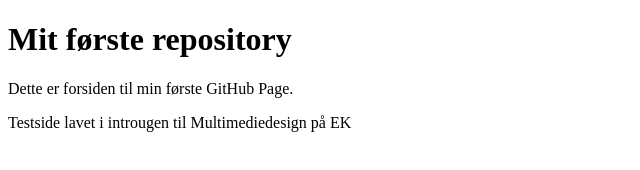
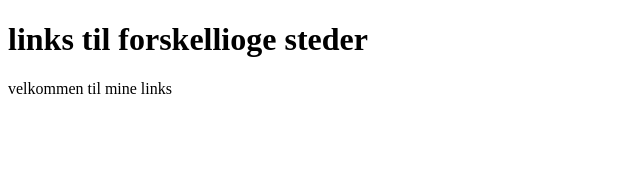
Before and after one commit to A-SAINTCLAIR/Myfirstrepo, a plain HTML site: page index.html in a window 1280 px wide. Shown: the whole page, without its empty margins (0-640 px from the left). Drawn offline with Linux system fonts and the light colour scheme.

Commit message:
Add files via upload

```diff
--- a/index.html
+++ b/index.html
@@ -1,13 +1,13 @@
-<!DOCTYPE html>
+<!doctype html>
 <html lang="da">
-<head>
-    <meta charset="UTF-8">
-    <meta name="viewport" content="width=device-width, initial-scale=1.0">
-    <title>MyFirstRepo</title>
-</head>
-<body>
-    <h1>Mit første repository</h1>
-    <p>Dette er forsiden til min første GitHub Page.</p>
-    <footer>Testside lavet i introugen til Multimediedesign på EK</footer>
-</body>
+  <head>
+    <meta charset="UTF-8" />
+    <meta name="viewport" content="width=device-width, initial-scale=1.0" />
+    <title>Document</title>
+  </head>
+  <body>
+    <h1>links til forskellioge steder</h1>
+    <p>velkommen til mine links</p>
+    <p><a href="http://127.0.0.1:5500/index.html" target="_blank" rel="noopener noreferrer" kliktekst></a></p>
+  </body>
 </html>
```
